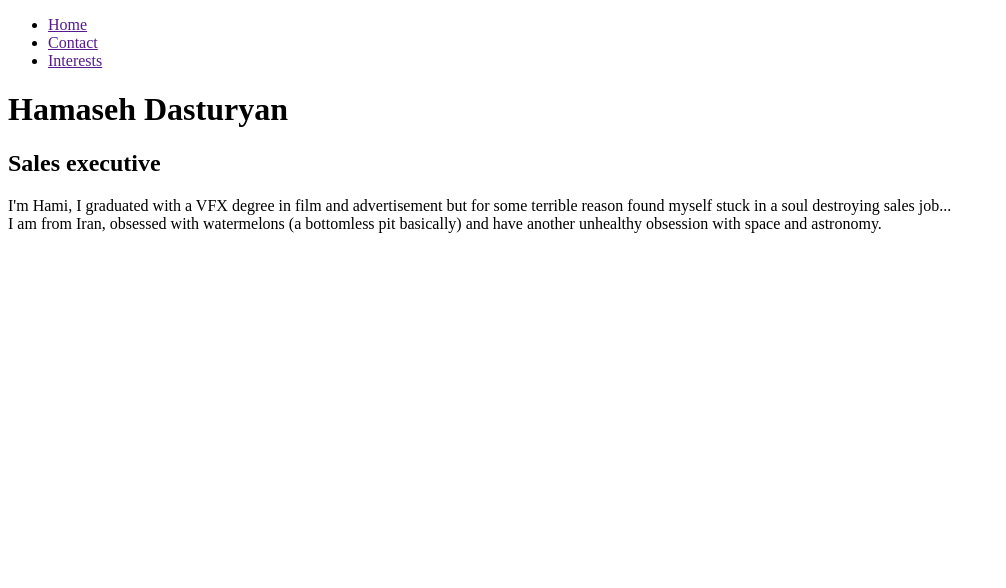
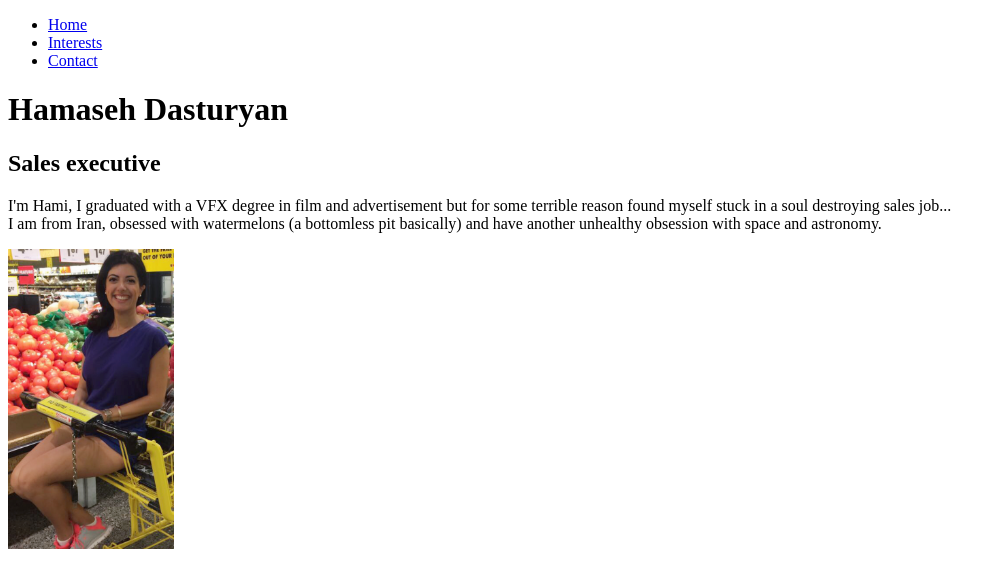
Before and after one commit to hdfard/cohort-11, a plain HTML site: page Session 2/index.html in a window 1280 px wide. Shown: the whole page, without its empty margins (0-1006 px from the left). Drawn offline with Linux system fonts and the light colour scheme.

Commit message:
changed name

```diff
--- a/Session 2/index.html
+++ b/Session 2/index.html
@@ -10,13 +10,13 @@
 
     <ul>
         <li>
-            <a href="">Home</a>
+            <a href="./Home/home.html">Home</a>
         </li>
         <li>
-            <a href="">Contact</a>
+            <a href="./Interests/interests.html">Interests</a>
         </li>
         <li>
-            <a href="">Interests</a>
+            <a href="./Contact/contact.html">Contact</a>
         </li>
 
     </ul>
@@ -32,5 +32,7 @@
         I'm Hami, I graduated with a VFX degree in film and advertisement but for some terrible reason found myself stuck in a soul destroying sales job... <br> I am from Iran, obsessed with watermelons (a bottomless pit basically) and have another unhealthy obsession with space and astronomy.
     </p>
 
+    <img src="/me_in_trolley.jpg" alt="Me on trolley" height="300px">
+
 </body>
 </html>
```
Also changed, not shown: Session 2/Contact/contact.html (added), Session 2/Home/home.html (added), Session 2/Interests/interests.html (added), Session 2/me_in_trolley.jpg (added).
